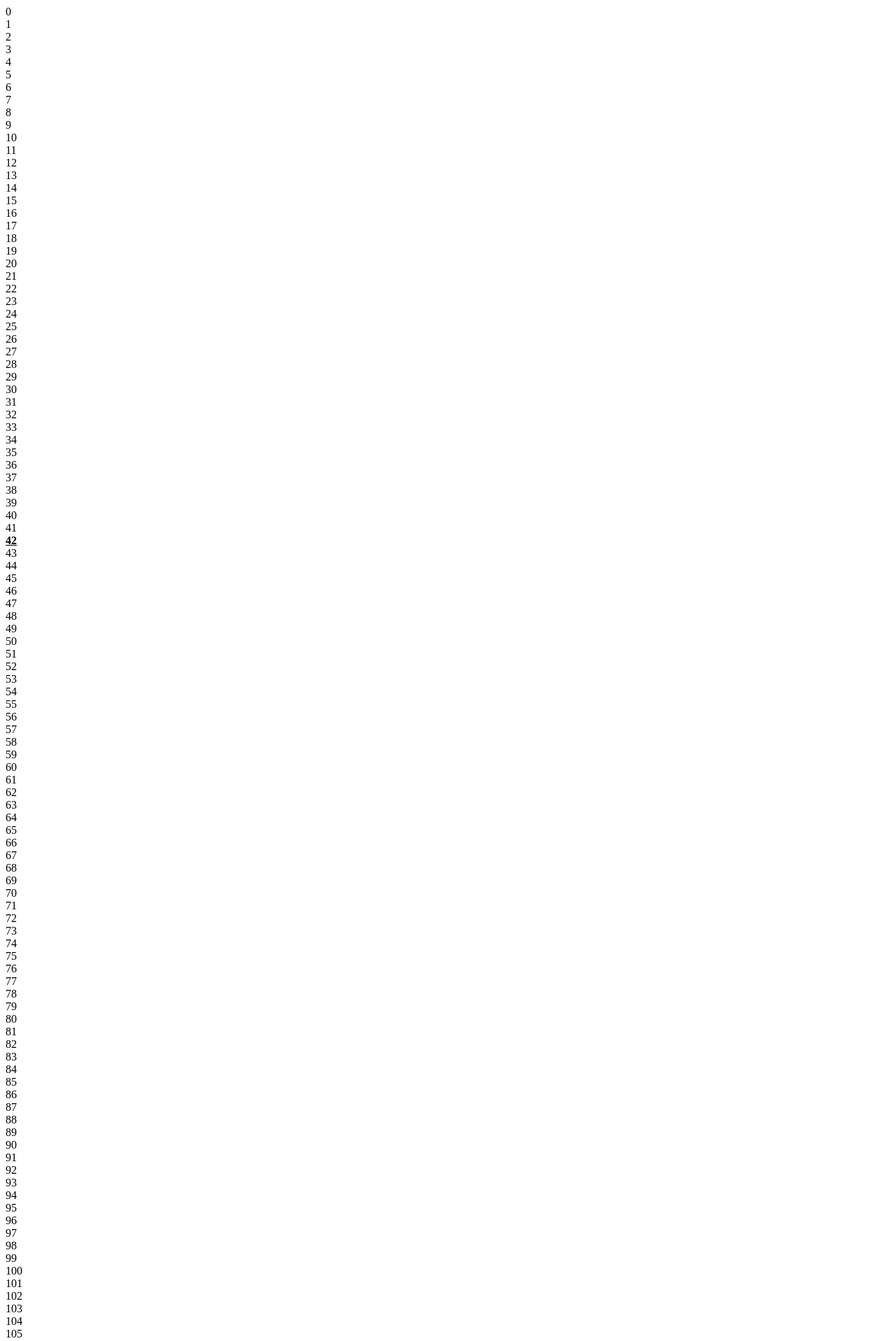
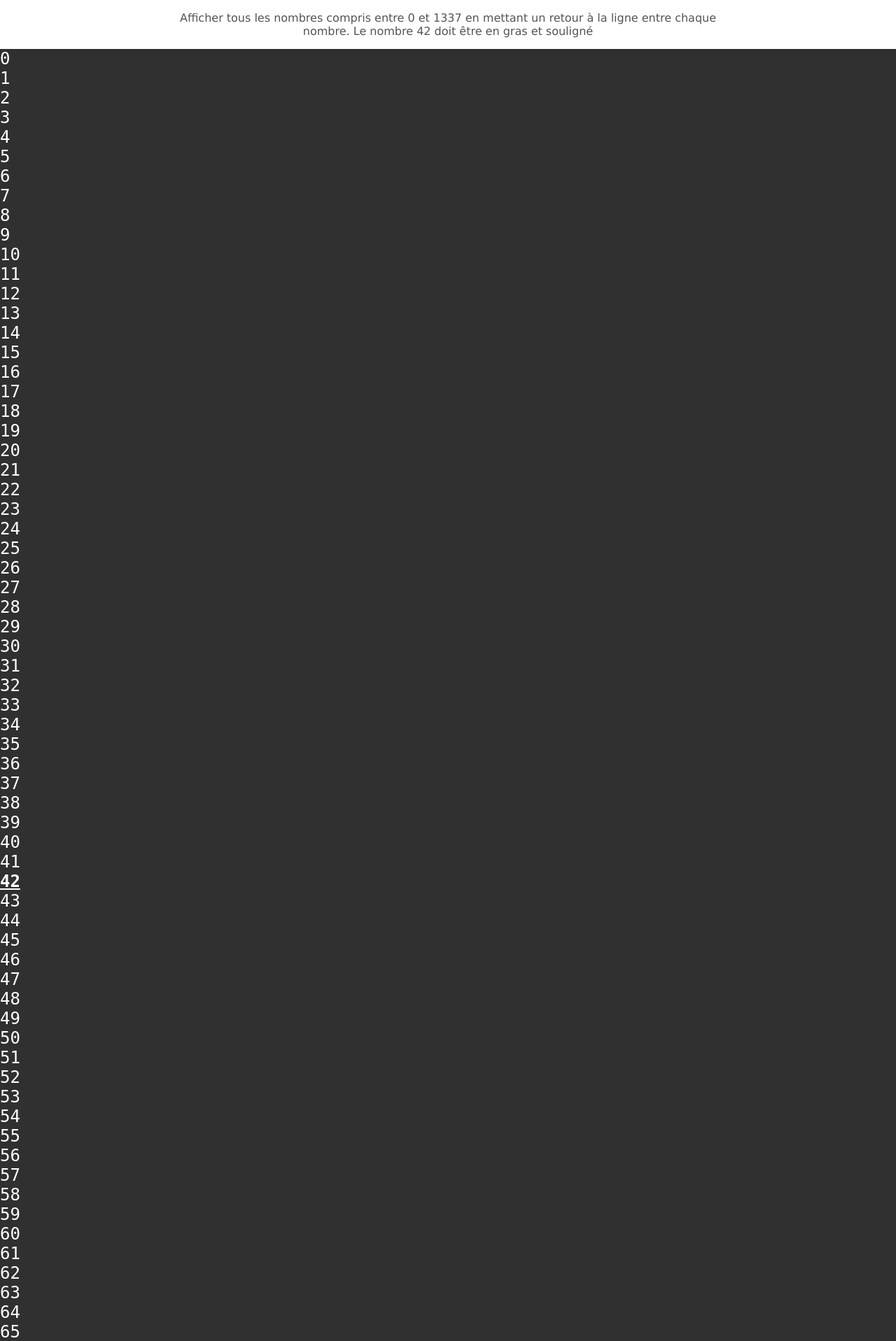
Before and after one commit to johan-bouguermouh/runtrack2, a PHP site: page / in a window 1280 px wide. Shown: the top 1917 px of the page at 70% size. Run offline with PHP 8.4, Linux system fonts and the light colour scheme.

Commit message:
add situation

```diff
--- /dev/null
+++ b/jour02/job01/index.css
@@ -0,0 +1,24 @@
+body{
+    display: flex;
+    flex-direction: column;
+    justify-content: center;
+    margin: 0;
+    padding: 0;
+    box-sizing: border-box;
+    font-family: Verdana, Geneva, Tahoma, sans-serif;
+    color: #545454;
+}
+header{
+    padding-left: 20%;
+    padding-right: 20%;
+    text-align: center;
+}
+main{
+    justify-self: center;
+    height: 80vh;
+    overflow: auto;
+    font-family: monospace;
+    color: white;
+    background-color: #303030;
+    font-size: 1.5rem;
+}
--- a/jour02/job01/index.php
+++ b/jour02/job01/index.php
@@ -1,6 +1,24 @@
 <?php
 $x = 0;
-while($x <= 1337){
+?>
+<!DOCTYPE html>
+<html lang="en">
+<head>
+    <meta charset="UTF-8">
+    <meta http-equiv="X-UA-Compatible" content="IE=edge">
+    <meta name="viewport" content="width=device-width, initial-scale=1.0">
+    <link rel="stylesheet" href="index.css">
+    <title>Document</title>
+</head>
+<body>
+    <header>
+        <p>Afficher tous les nombres compris entre 0 et 1337 en mettant un
+retour à la ligne entre chaque nombre. Le nombre 42 doit
+être en gras et souligné</p>
+    </header>
+    <main>
+  <?php
+        while($x <= 1337){
     if($x == 42){
         echo "<b><u>$x</u></b>".'<br>';
     }
@@ -8,4 +26,11 @@ while($x <= 1337){
     echo $x . '<br>';
     }
     $x = $x + 1;
-}
+    }
+ ?>
+    </main>
+    <footer>
+        <p>Johan Bouguermouh - Runtrack2<p>
+    </footer>
+</body>
+</html>
```
Also changed, not shown: jour02/job02/index.php (added).
